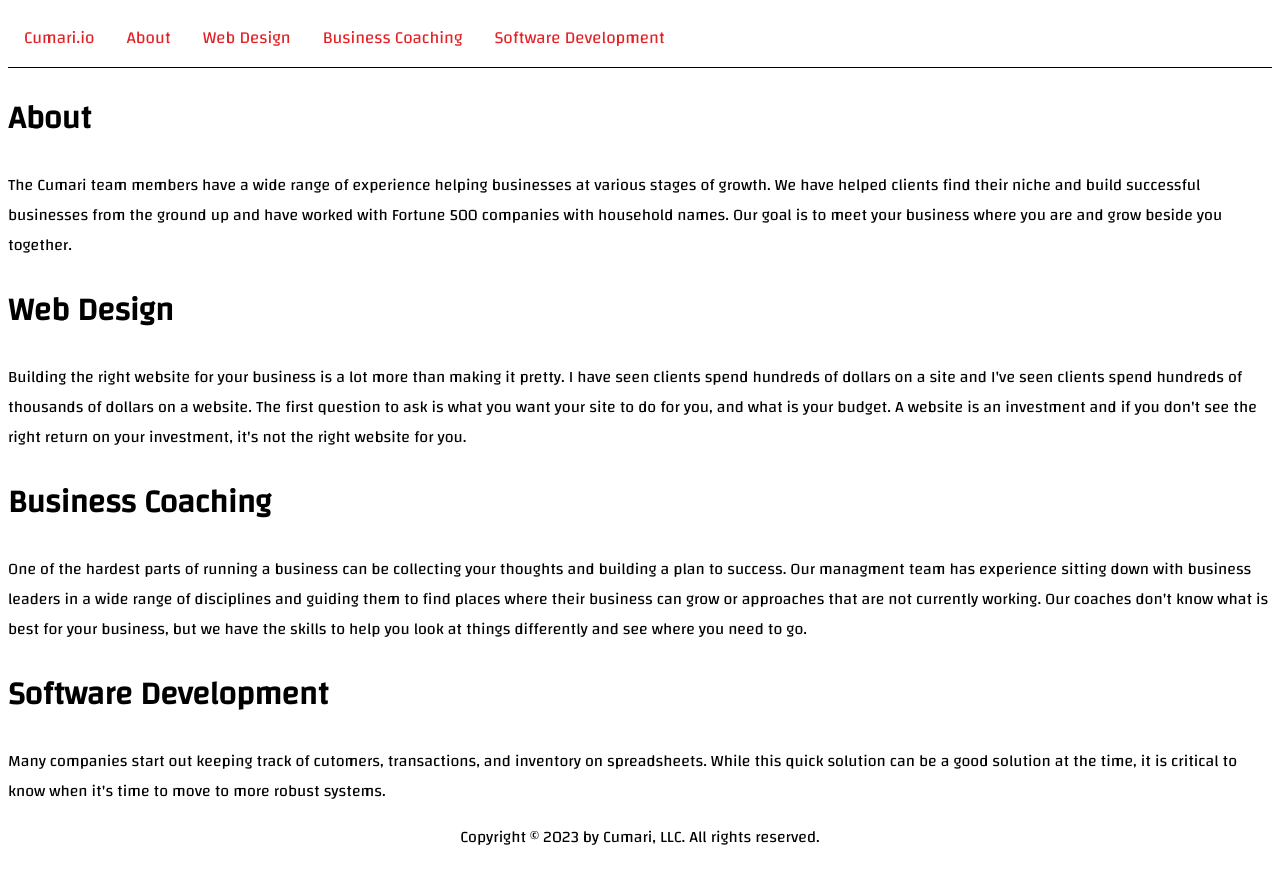
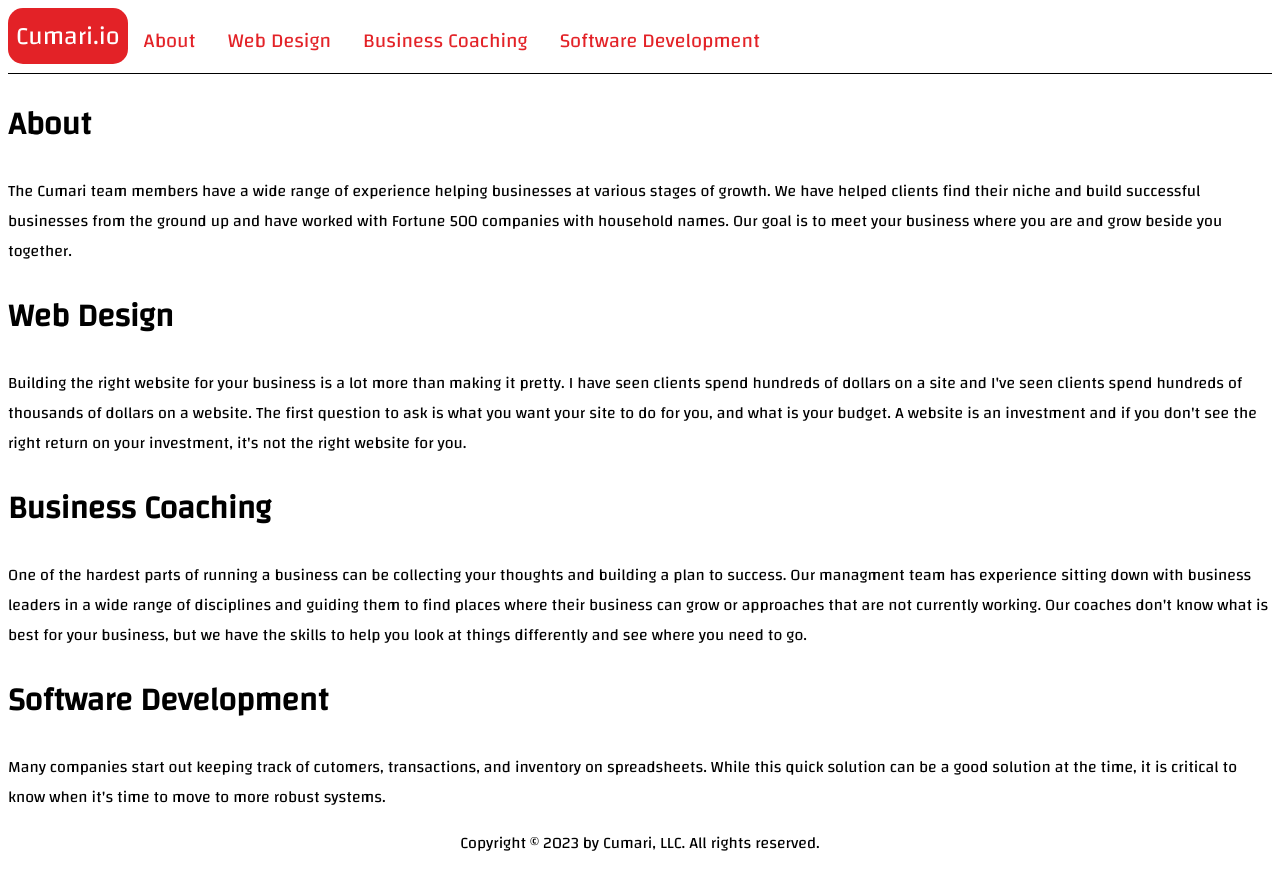
Before and after one commit to cumari/cumari_io, a Jekyll site: the page built from index.html, in a window 1280 px wide. Shown: the top 890 px of the page. Built offline with Jekyll 4.4.1, drawn with Linux system fonts in a browser that asks for light colours.

Commit message:
finishing logo

```diff
--- a/_includes/header.html
+++ b/_includes/header.html
@@ -11,7 +11,7 @@ function myFunction() {
 </script>
 
 <div class="topnav" id="myTopnav">
-  <a href="/">Cumari.io</a>
+  <a href="/" class="logo">Cumari.io</a>
   <a href="#about">About</a>
   <a href="#web_design">Web Design</a>
   <a href="#coaching">Business Coaching</a>
--- a/_sass/main.scss
+++ b/_sass/main.scss
@@ -17,7 +17,7 @@ body {
   text-align: center;
   padding: 14px 16px;
   text-decoration: none;
-  font-size: 17px;
+  font-size: 20px;
 }
 
 /* Change the color of links on hover */
@@ -35,6 +35,16 @@ body {
 /* Hide the link that should open and close the topnav on small screens */
 .topnav .icon {
   display: none;
+}
+
+.topnav .logo {
+  background-color: #E32227;
+  color: #fff;
+  font-size: 25px;
+  border-radius: 15px;
+  padding: 5px;
+  padding-left: 8px;
+  padding-right: 8px;
 }
 
 
```
